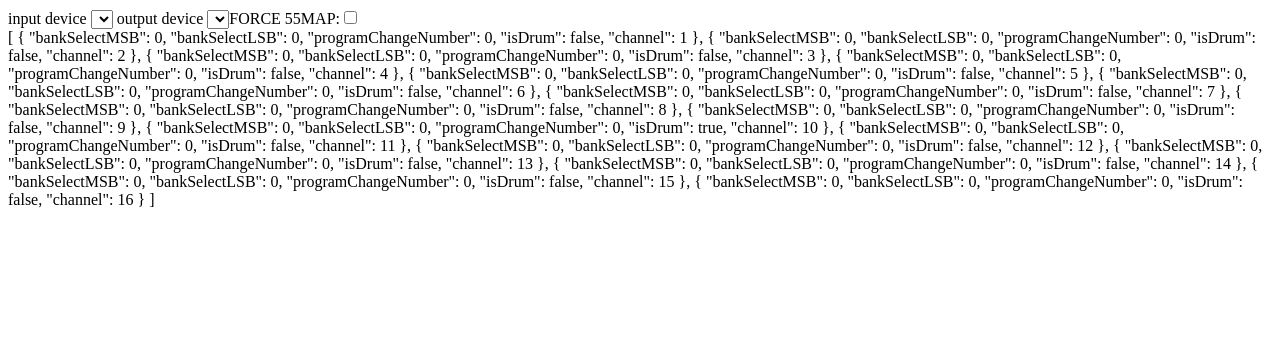
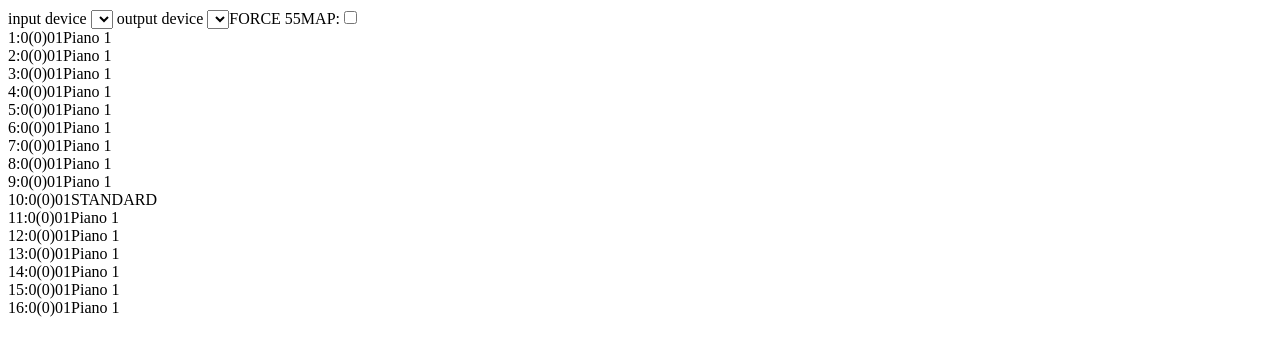
Before and after one commit to netalkGB/sc55-capital-fallback-emulation, a Vue app: page / in a window 1280 px wide. Shown: the top 354 px of the page. Built offline with nearby package versions, Linux system fonts and the light colour scheme.

Commit message:
エミュレートする予定のあたいを状態としてもつ

```diff
--- a/src/components/Monitor.vue
+++ b/src/components/Monitor.vue
@@ -1,6 +1,11 @@
 <template>
   <div>
-    {{tracks}}
+    <div
+      v-for="track in tracks"
+      :key="track.channel"
+    >
+      {{track.channel}}:{{track.bankSelectMSB}}({{track.emulateBankSelectMSB}}){{track.bankSelectLSB}}{{track.programChangeNumber + 1}}{{track.getEmulatedName()}}
+    </div>
   </div>
 </template>
 
--- a/src/others/Track.js
+++ b/src/others/Track.js
@@ -1,7 +1,10 @@
+import instruments from './instruments'
+
 export default class Track {
   constructor (bmsb, blsb, program, channel) {
     this.bankSelectMSB = bmsb
     this.bankSelectLSB = blsb
+    this.emulateBankSelectMSB = bmsb
     this.programChangeNumber = program
     this.isDrum = channel === 10
     this.channel = channel
@@ -14,18 +17,42 @@ export default class Track {
   }
   setBankSelectMSB (param) {
     this.bankSelectMSB = param
+    this.emulateBankSelectMSB = this.generateEmulatedBankSelectMSB()
+  }
+  generateEmulatedBankSelectMSB () {
+    if (this.isDrum) {
+      return 0
+    }
+    const name = this.getRealName()
+    return !name ? 0 : this.bankSelectMSB
+  }
+  getEmulatedName () {
+    if (this.isDrum) {
+      return instruments[this.programChangeNumber + 1]['drum']
+    }
+    return instruments[this.programChangeNumber + 1][this.generateEmulatedBankSelectMSB()]
+  }
+  getRealName () {
+    const bmsb = this.bankSelectMSB
+    const program = this.programChangeNumber
+    if (this.isDrum) {
+      return instruments[program + 1]['drum']
+    }
+    return instruments[program + 1][bmsb]
   }
   setBankSelectLSB (param) {
     this.bankSelectLSB = param
+    this.emulateBankSelectMSB = this.generateEmulatedBankSelectMSB()
   }
   setProgramChange (param) {
     this.programChangeNumber = param
+    this.emulateBankSelectMSB = this.generateEmulatedBankSelectMSB()
   }
   setIsDrum (param) {
     this.isDrum = param
   }
   toString () {
-    return `BankSelect MSB: ${this.bankSelectMSB}, BankSelect LSB: ${this.bankSelectLSB}, ProgramNo: ${this.programChangeNumber}, isDrum?: ${this.isDrum()}`
+    return `BankSelect MSB: ${this.bankSelectMSB}, BankSelect MSB[EMULATE]: ${this.emulateBankSelectMSB}, BankSelect LSB: ${this.bankSelectLSB}, ProgramNo: ${this.programChangeNumber}, isDrum?: ${this.isDrum}, RealName: ${this.getRealName()}, EmulatedName: ${this.getEmulatedName()}`
   }
   static makePart ({ bankMSB, bankLSB, programNumber, channel }) {
     return new Track(bankMSB, bankLSB, programNumber, channel)
--- a/src/stores/midi.js
+++ b/src/stores/midi.js
@@ -1,5 +1,4 @@
 import Track from '../others/Track'
-import instruments from '../others/instruments'
 
 export default {
   namespaced: true,
@@ -225,16 +224,15 @@ export default {
       const midiOutput = getters['getCurrentOutputDevice']
       const tracks = getters['getTracks']
       const track = tracks[channel]
-      const { bankSelectMSB, bankSelectLSB, programChangeNumber } = track
+      const { programChangeNumber } = track
       const PCCh = 0xC0 + channel
       const BSCh = 0xB0 + channel
-      const instrument = instruments[programChangeNumber + 1][bankSelectMSB]
-      const BSLParam = getters['getForce55MAP'] ? 0x01 : bankSelectLSB
-      const BSMParam = !instrument ? 0x00 : bankSelectMSB
+      const BSLParam = track.emulateBankSelectLSB
+      const BSMParam = track.emulateBankSelectMSB
       midiOutput.send([BSCh, 0x20, BSLParam])
       midiOutput.send([BSCh, 0x00, BSMParam])
       midiOutput.send([PCCh, programChangeNumber])
-      console.log(`%cEmulate: Channel: ${channel + 1}, Bank Select LSB: ${BSLParam}, Bank Select MSB${!instrument ? '(fake)' : ''}: ${BSMParam}, Program Change: ${programChangeNumber}`, 'color: blue;')
+      console.log(`%cEmulate: Channel: ${channel + 1}, Bank Select LSB: ${BSLParam}, Bank Select MSB: ${BSMParam}, Program Change: ${programChangeNumber}`, 'color: blue;')
     }
   }
 }
```
